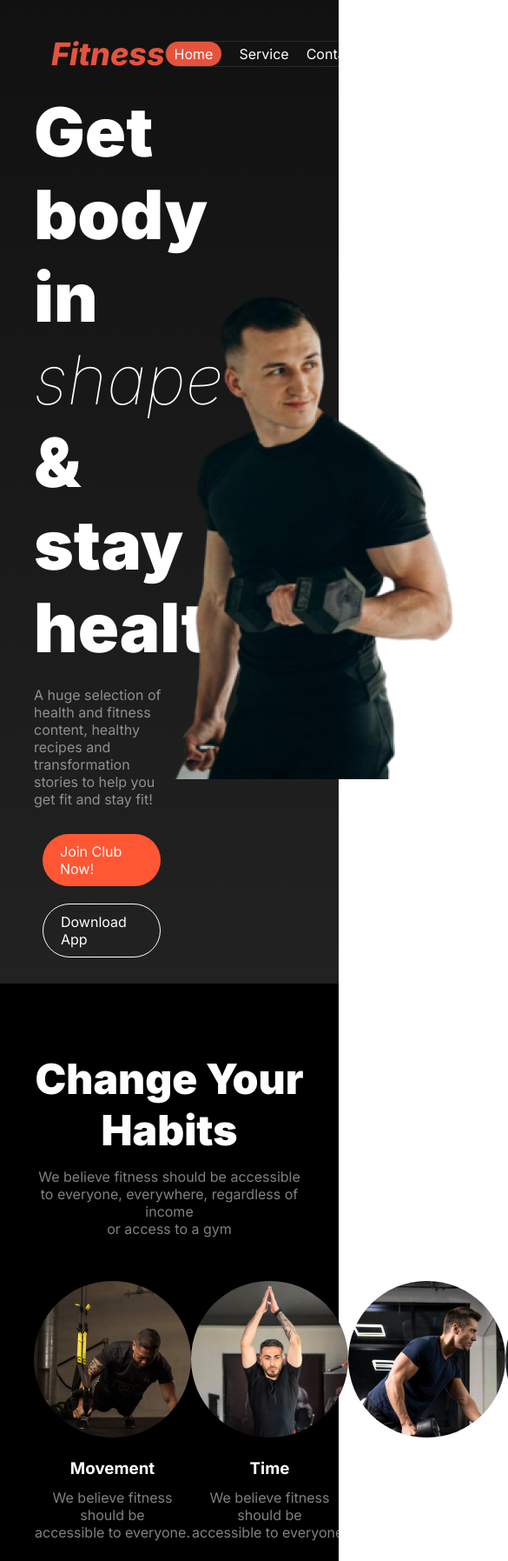
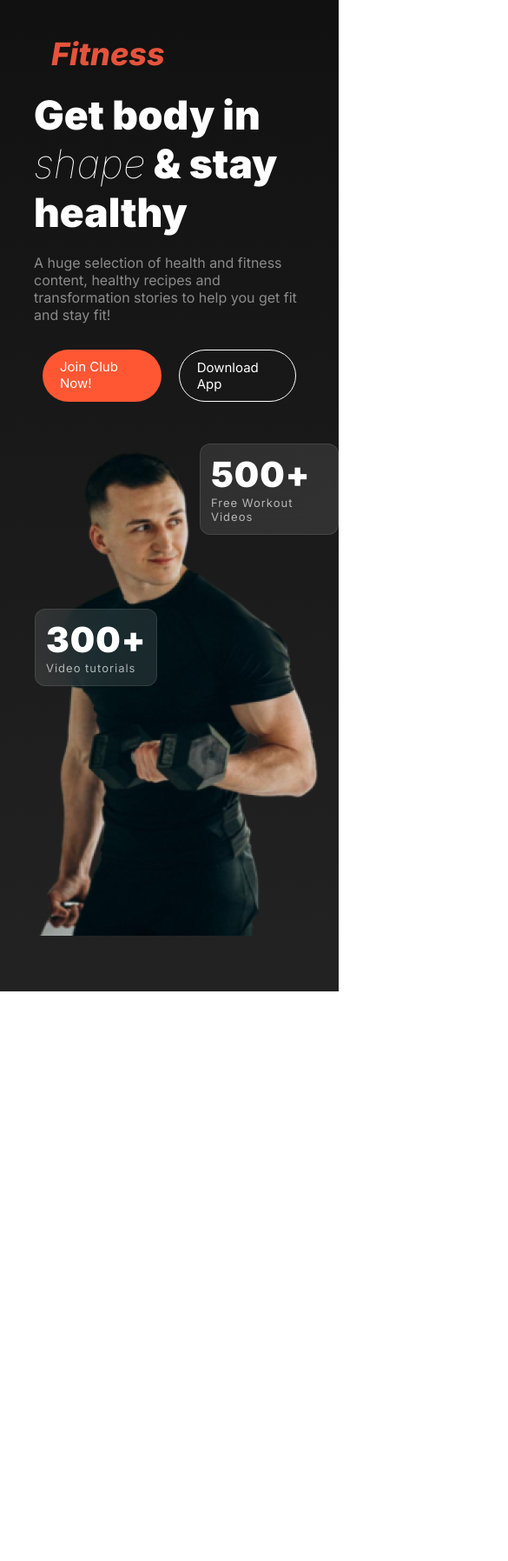
Before and after one commit to SAJID-AFNAN/Muscle-Growth, a plain HTML site: page index.html in a window 390 px wide. Shown: the top 1795 px of the page at 87% size, 585 px wide, since content can reach past the window. After the commit the page ends 1140 px from the top, so only its background shows below. Drawn offline with Linux system fonts and the light colour scheme; files whose address does not match are found by name.

Commit message:
half responsive done

```diff
--- a/Styles/styles.css
+++ b/Styles/styles.css
@@ -410,13 +410,12 @@ td {
 
 /* Footer */
 footer {
-    background-color: #000;
+    background: rgb(34, 34, 34);
     padding: 20px 0;
     text-align: center;
 }
 
 .footer-content {
-    /* display: flex; */
     display: grid;
     grid-template-columns: 2fr 1fr 1fr;
     text-align: left;
@@ -431,6 +430,7 @@ footer {
     font-size: 70px;
     font-weight: 800;
     font-style: italic;
+    margin-bottom: 16px;
 }
 
 
@@ -443,8 +443,6 @@ footer {
 
 .footer-links ul {
     list-style: none;
-    /* display: flex;
-    justify-content: center; */
 }
 
 .footer-links ul li {
@@ -455,6 +453,53 @@ footer {
     color: rgba(255, 255, 255, 0.5);
     font-size: 16px;
     font-weight: 400;
-    /* color: white; */
     text-decoration: none;
 }
+
+.hidden {
+    display: none;
+}
+
+
+/*Responsive for mobile device (576px) */
+
+@media screen and (max-width:576px) {
+    .nav-links {
+        display: none;
+    }
+
+    .hero-content {
+        display: block;
+    }
+
+    /* .container{
+        width: 80%;
+    } */
+    .half-content {
+        width: 100%;
+    }
+
+    .half-content h1 {
+        font-size: 46px;
+    }
+
+    .hero-buttons {
+        display: flex;
+        font-size: 15px;
+        margin-bottom: 24px;
+    }
+
+    .free-workout,
+    .video-tutorials {
+        padding: 10px 12px 12px 12px;
+        position: absolute;
+        left: 230px;
+        top: 510px;
+    }
+
+    .video-tutorials {
+        position: absolute;
+        left: 40px;
+        top: 680px;
+    }
+}
--- a/index.html
+++ b/index.html
@@ -45,7 +45,7 @@
     </header>
 
     <!-- Change Your Habits Section -->
-    <section id="habits-section">
+    <section id="habits-section" class="hidden">
         <div class="container">
             <div class="title">
                 <h1 class="heading">Change Your Habits</h1>
@@ -79,7 +79,7 @@
     </section>
 
     <!-- run an extra mile -->
-    <section id="run-section">
+    <section id="run-section" class="hidden">
         <div class="container">
             <div class="run-content">
                 <h1 class="heading">Run an Extra <br> Mile Easily</h1>
@@ -95,13 +95,13 @@
     </section>
 
     <!-- BMI Calculator Section -->
-    <div class="bmi-title">
+    <div class="bmi-title hidden">
         <h1 class="heading">BMI Calculator</h1>
         <p class="param">We believe fitness should be accessible to everyone, everywhere, regardless <br>of income or
             access
             to a gym.</p>
     </div>
-    <section id="bmi-section">
+    <section id="bmi-section" class="hidden">
         <div class="container">
             <div class="bmi-grid">
                 <div class="bmi-chart">
@@ -160,7 +160,7 @@
     </section>
 
     <!-- Meet Our Team Section -->
-    <section id="team-section">
+    <section id="team-section" class="hidden">
         <div class="container">
             <div class="team-title">
                 <h2 class="heading">Meet Our Team</h2>
@@ -199,7 +199,7 @@
 
     <!-- Footer -->
     <footer>
-        <div class="container">
+        <div class="container hidden">
             <div class="footer-content">
                 <div class="footer-brand">
                     <h1>Fitness</h1>
```
